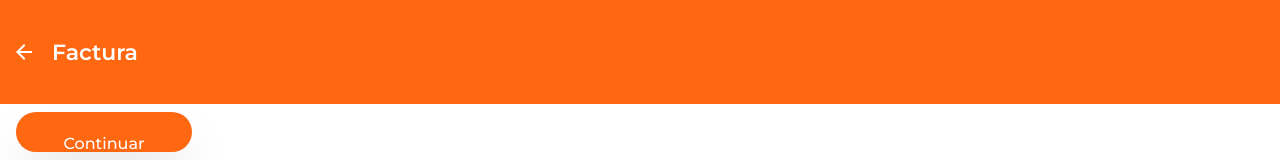
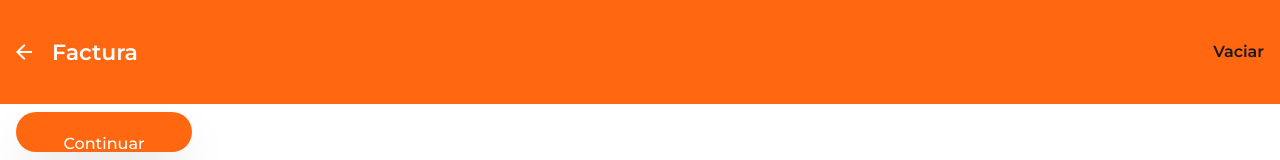
Before and after one commit to No-Country/s12-25-t-java-next, a Next.js app in the folder Frontend/: page /bill in a window 1280 px wide. Shown: the top 160 px of the page. Built offline with nearby package versions, Linux system fonts and the light colour scheme.

Commit message:
refactorización del popup

```diff
--- a/Frontend/src/components/Header/HeaderBack.tsx
+++ b/Frontend/src/components/Header/HeaderBack.tsx
@@ -2,6 +2,7 @@
 import { useRouter } from "next/navigation";
 import { HeaderBackIcon } from "./icons";
 import { useCartStore } from "@/store/cart";
+import { DeleteOrdersPopup } from "../Popup/DeleteOrdersPopup";
 
 export default function HeaderBack({
   text,
@@ -30,15 +31,7 @@ export default function HeaderBack({
       </div>
 
       {children}
-      {editable && (
-        <button
-          type="button"
-          onClick={() => removeAll()}
-          className="font-semibold text-black pr-4"
-        >
-          Vaciar
-        </button>
-      )}
+      <DeleteOrdersPopup />
     </header>
   );
 }
--- a/Frontend/src/components/Popup/CallWaiterPopup.tsx
+++ b/Frontend/src/components/Popup/CallWaiterPopup.tsx
@@ -23,6 +23,7 @@ export const CallWaiterPopup = () => {
     add(newMessage);
     setShowMessageBoolean(true);
     handleNotification();
+    setIsShowing(false);
   };
 
   return (
--- a/Frontend/src/components/Popup/DeleteOrdersPopup.tsx
+++ b/Frontend/src/components/Popup/DeleteOrdersPopup.tsx
@@ -1,18 +1,25 @@
 import { useState } from "react";
 import { Popup } from "./Popup";
+import { useCartStore } from "@/store/cart";
 
 export const DeleteOrdersPopup = () => {
   const [isShowing, setIsShowing] = useState(false);
+  const removeAll = useCartStore((state) => state.removeAll);
 
   const confirm = () => {
-    // Todo para Ysis: Logica para vaciar el carrito
+    removeAll();
+    setIsShowing(false);
   };
 
   return (
     <>
-      {/* <button type="button" onClick={() => setIsShowing(true)}>
+      <button
+        type="button"
+        onClick={() => setIsShowing(true)}
+        className="font-semibold text-black pr-4"
+      >
         Vaciar
-      </button> */}
+      </button>
 
       <Popup
         title="Ops!"
```
